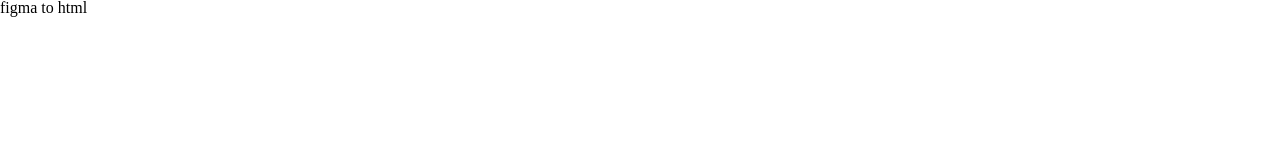
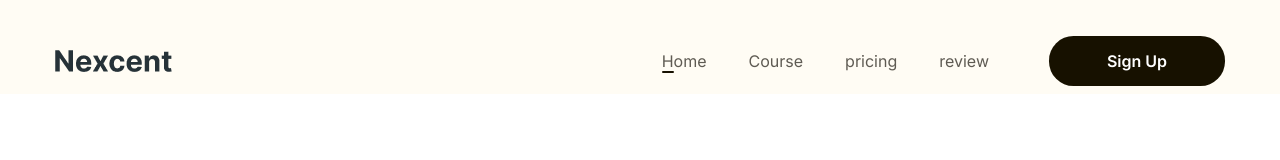
Before and after one commit to haiki1233/demo-d-n-web, a plain HTML site: page index.html in a window 1280 px wide. Shown: the top 160 px of the page. Drawn offline with Linux system fonts and the light colour scheme.

Commit message:
p2.header

```diff
--- a/asset/css/style.css
+++ b/asset/css/style.css
@@ -6,6 +6,87 @@ html {
   font-size: 62.5%;
 }
 
-h1 {
+body{
+  font-size: 1rem;
+  font-family: 'Inter', sans-serif;
+}
+
+/*========================= coment ====================== */
+a{
+  text-decoration: none;
+}
+
+.conten-main{
+  width: 1170px;
+  max-width: calc(100% - 48px);
+  margin-left: auto;
+  margin-right: auto;
+  text-align: center;
+}
+
+.btn{
+  display: inline-block;
+  min-width: 118px;
+  color: #fff;
+  line-height: 50px;
+  padding: 0 16px;
+  text-align: center;
   font-size: 1.6rem;
+  font-weight: 600;
+  background: #171100;
+  border-radius: 24.5px;
 }
+/*=========================== header =============================== */
+.header{
+  background-color: #fffcf4;
+}
+
+.header.fixel{
+  position: sticky;
+  top: -26px;
+}
+
+.header .body{
+  display: flex;
+  align-items: center;
+  padding: 36px 0 8px;
+}
+.nav ul{
+  display: flex;
+}
+
+.body .nav{
+  margin-left: auto;
+}
+
+.nav a{
+  color: #5f5b53;
+  font-size: 1.6rem;
+  padding: 8px 21px;
+  position: relative;
+}
+
+.nav a:hover{
+  color: #171100;
+  text-shadow: 1px 0 0 currentColor;
+}
+
+.nav .active a::after{
+  position: absolute;
+  left: 21px;
+  bottom: 6px;
+  display: block;
+  content: "";
+  width: 12px;
+  height: 2px;
+  border-radius: 1px;
+  background-color: #171100;
+}
+
+.header .btn-sign-up{
+  min-width: 144px;
+}
+
+.header .action{
+  margin-left: 39px;
+}
--- a/index.html
+++ b/index.html
@@ -3,11 +3,44 @@
   <head>
     <meta charset="UTF-8" />
     <meta name="viewport" content="width=device-width, initial-scale=1.0" />
+    <!-- reset CSS -->
     <link rel="stylesheet" href="./asset/css/reset.css" />
+    <!-- nhúng font -->
+    <link rel="preconnect" href="https://fonts.googleapis.com">
+    <link rel="preconnect" href="https://fonts.gstatic.com" crossorigin>
+    <link href="https://fonts.googleapis.com/css2?family=Inter:ital,opsz,wght@0,14..32,100..900;1,14..32,100..900&display=swap" rel="stylesheet">
+    <!-- style CSS -->
     <link rel="stylesheet" href="./asset/css/style.css" />
     <title>DEMO DỰ ÁN WEB</title>
   </head>
-  <body>
-   <h1>figma to html</h1>
+  <body style="height: 10000px;">
+    <header class="header fixel">
+      <div class="conten-main">
+        <div class="body">
+          <!-- logo -->
+           <img src="./asset/img/Nexcent.png" alt="Nexcent" class="logo">
+           <!-- nav (thanh điều hướng) -->
+            <nav class="nav">
+              <ul>
+                <li class="active">
+                  <a href="#!">Home</a>
+                </li>
+                <li>
+                  <a href="#!">Course</a>
+                </li>
+                <li>
+                  <a href="#!">pricing</a>
+                </li>
+                <li>
+                  <a href="#!">review</a>
+                </li>
+              </ul>
+            </nav>
+            <div class="action">
+              <a href="#!" class="btn btn-sign-up">Sign Up</a>
+            </div>
+        </div>
+      </div>
+    </header>
   </body>
 </html>
```
Also changed, not shown: asset/img/Nexcent.png (added), asset/img/e0b8f730b3de39780354194d4913b87e.jpg (added), asset/img/logo-chu-g-gimi.png (added).
